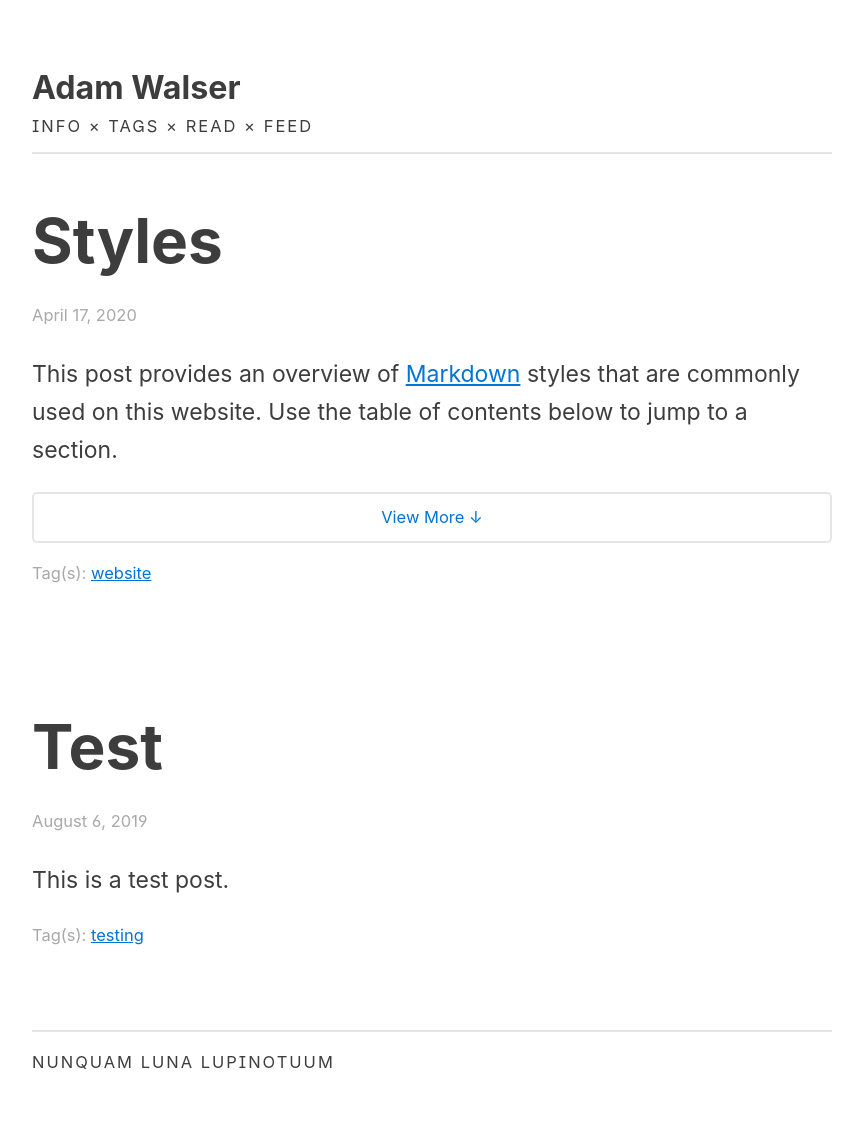
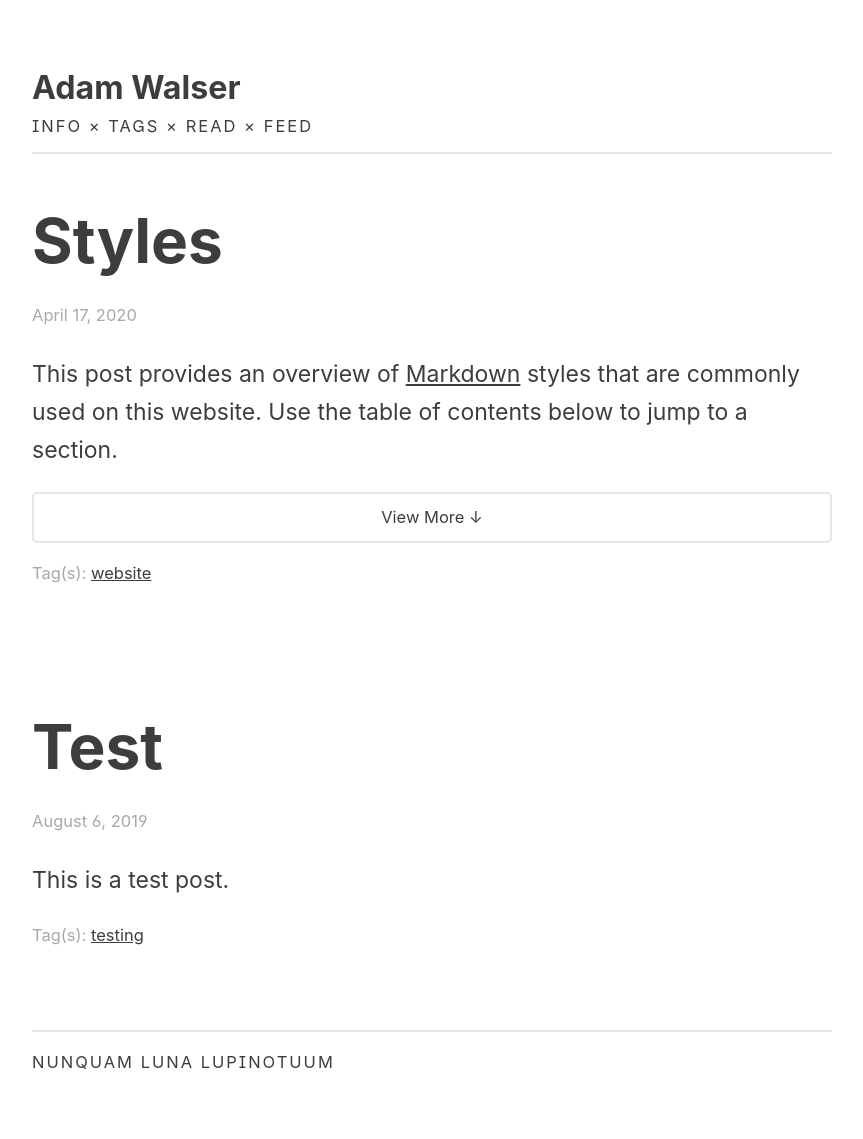
Before and after one commit to ajpwalser/ajpwalser.github.io, a Jekyll site: the page built from index.html, in a window 1280 px wide. Shown: the whole page, without its empty margins (208-1071 px from the left). Built offline with Jekyll 4.4.1, drawn with Linux system fonts in a browser that asks for light colours; some web fonts are replaced; the list of posts is cut into pages by our own code.

Commit message:
Update style.css

```diff
--- a/css/style.css
+++ b/css/style.css
@@ -33,13 +33,13 @@ figcaption {
 /* Text highlight */
 
 ::selection {
-	background: #0074D9;
+	background: rgba(0, 0, 0, 0.76);
 	/* WebKit/Blink Browsers */
 	color: #FFFFFF;
 }
 
 ::-moz-selection {
-	background: #0074D9;
+	background: rgba(0, 0, 0, 0.76);
 	/* Gecko Browsers */
 	color: #FFFFFF;
 }
@@ -62,25 +62,25 @@ footer a {
 
 nav a:hover,
 footer a:hover {
-	color: #0074D9 !important;
+	color: rgba(0, 0, 0, 0.76) !important;
 }
 
 
 /* Links */
 
 a:link {
-	color: #0074D9;
+	color: rgba(0, 0, 0, 0.76);
 	text-decoration: underline;
 }
 
 a:visited {
-	color: #0074D9;
+	color: rgba(0, 0, 0, 0.76);
 	text-decoration: underline;
 }
 
 a:hover {
 	color: rgba(0, 0, 0, 0.76);
-	text-decoration: #5A4E36;
+	text-decoration: none;
 }
 
 a:active {
@@ -107,7 +107,7 @@ h1 {
 }
 
 .header a:hover {
-	color: #0074D9;
+	color: rgba(0, 0, 0, 0.76);
 }
 
 h2 {
@@ -121,7 +121,7 @@ h2 a {
 }
 
 h2 a:hover {
-	color: #0074D9 !important;
+	color: rgba(0, 0, 0, 0.76) !important;
 	text-decoration: none;
 }
 
@@ -150,7 +150,7 @@ p.time {
 }
 
 .meta a {
-	color: #0074D9 !important;
+	color: rgba(0, 0, 0, 0.76) !important;
 	text-decoration: underline !important;
 }
 
@@ -216,7 +216,7 @@ ul.headline {
 }
 
 ul.headline a {
-	color: #0074D9;
+	color: rgba(0, 0, 0, 0.76);
 	text-decoration: none;
 }
 
@@ -471,7 +471,7 @@ span.small {
 .read-more-trigger {
 	cursor: pointer;
 	padding: 7px 18px;
-	color: #0074D9;
+	color: rgba(0, 0, 0, 0.76);
 	font-size: 0.718em;
 	line-height: 2;
 	border: 2px solid rgba(0, 0, 0, 0.1);
```
